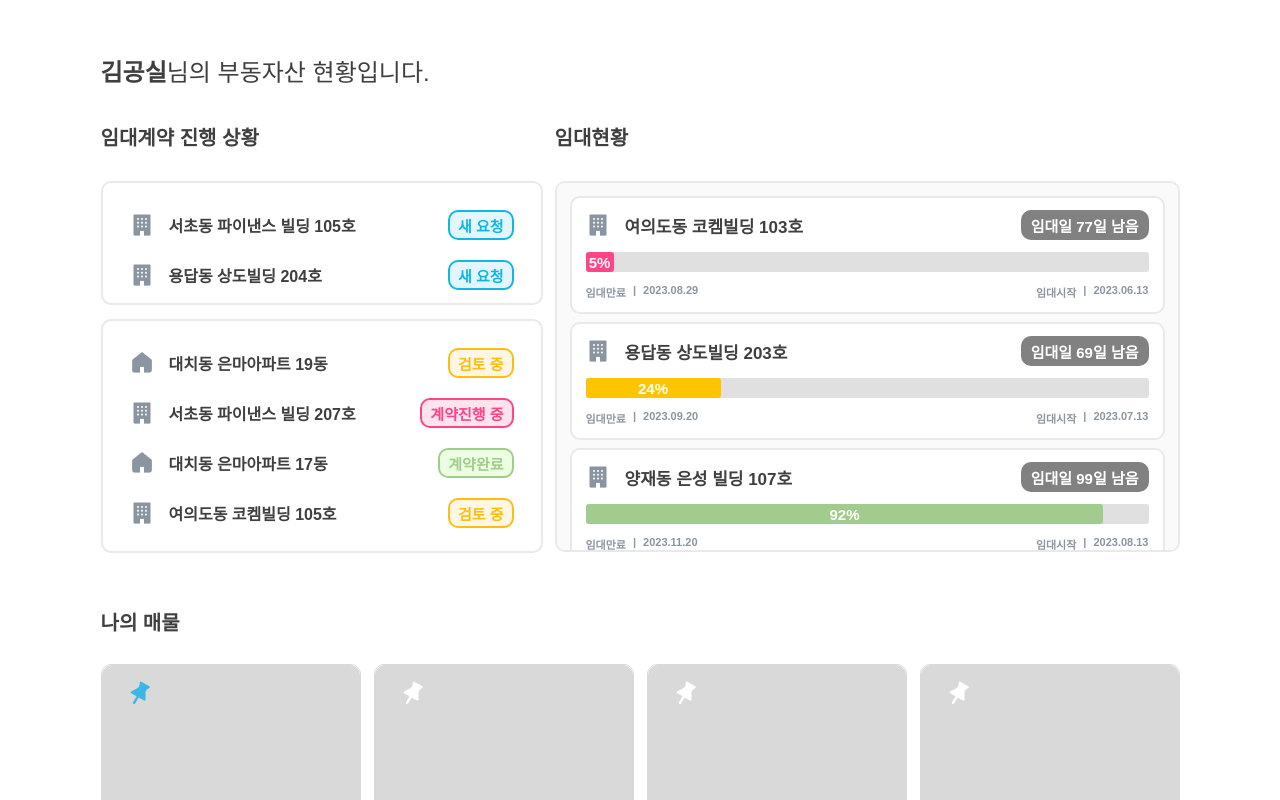
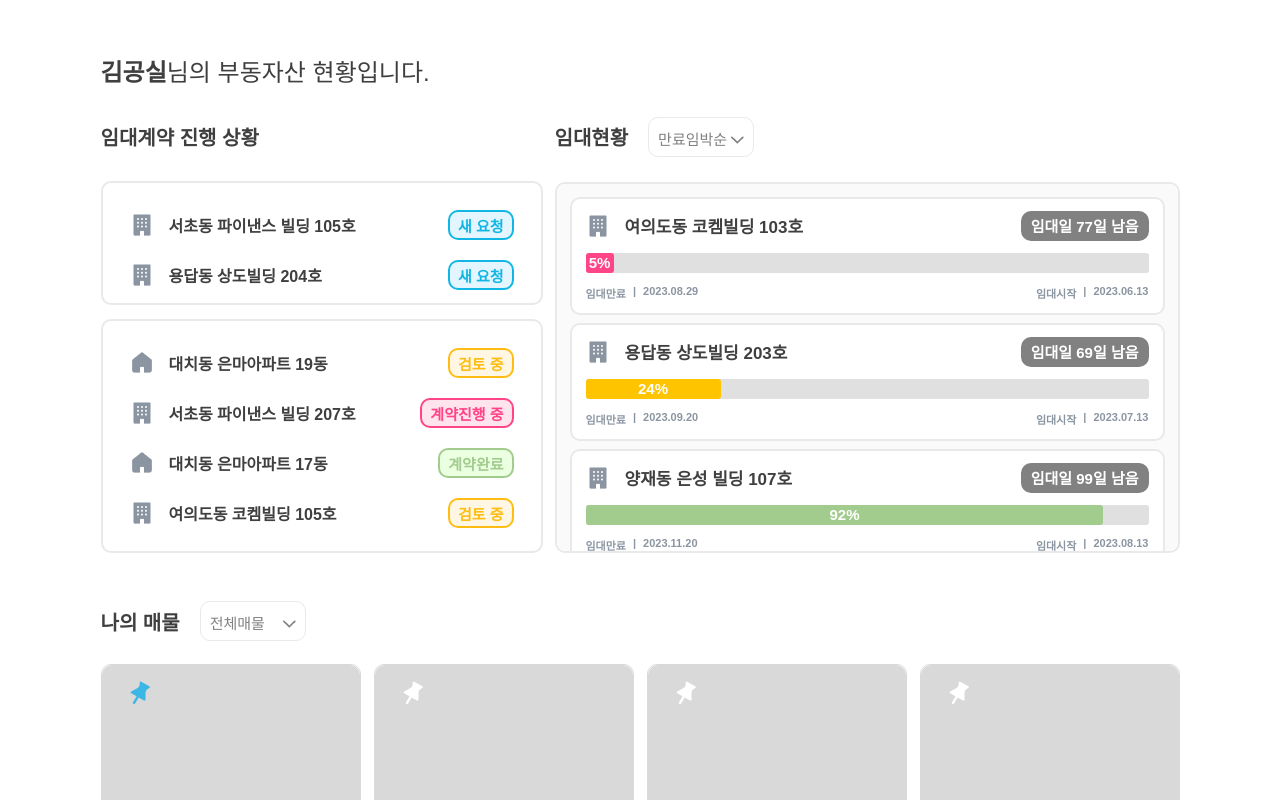
Before and after one commit to onys-programmer/real-estate, a React (Create React App) app: page / in a window 1280 px wide. Shown: the top 800 px of the page. Built offline with nearby package versions, Linux system fonts and the light colour scheme; a web font is replaced by a local one.

Commit message:
feat: 🎸 Dropdown 제작

```diff
--- /dev/null
+++ b/src/components/DropDown.jsx
@@ -0,0 +1,98 @@
+import { useState } from "react";
+import styled from "@emotion/styled";
+import { lightBorder } from "../constants/styles/commonCSS";
+
+export default function DropDown({options}) {
+  const [selectedOption, setSelectedOption] = useState(options[0]);
+  const [openOptions, setOpenOptions] = useState(false);
+
+  const handleClickOpenOptions = () => {
+    setOpenOptions(!openOptions);
+  };
+
+  const handleClickOption = (option) => {
+    setSelectedOption(option);
+    setOpenOptions(false);
+  };
+
+  const restOptions = options.filter(option => option !== selectedOption);
+
+  return (
+    <S.Container open={openOptions}>
+      <S.TextContainer onClick={handleClickOpenOptions}>
+        {selectedOption}
+        <S.IconContainer>
+          <img src="/images/icons/down-arrow.png" alt="arrow-down" />
+        </S.IconContainer>
+      </S.TextContainer>
+      {openOptions && (
+        <S.OptionsContainer>
+          {
+            restOptions.map((option, index) => (
+              <S.Option
+                key={index}
+                isLast={index === restOptions.length - 1}
+                onClick={() => handleClickOption(option)}
+              >
+                {option}
+              </S.Option>
+            ))
+          }
+        </S.OptionsContainer>
+      )}
+    </S.Container>
+  );
+};
+
+const S = {
+  Container: styled.div`
+    background-color: #ffffff;
+    position: relative;
+    width: 106px;
+    min-width: 60px;
+    height: 40px;
+    padding: 10px 9px;
+    ${lightBorder}
+    border-radius: ${props => (props.open ? '10px 10px 0 0' : '10px')};
+    label: DropDown__Container;
+  `,
+  TextContainer: styled.div`
+    display: flex;
+    align-items: center;
+    justify-content: space-between;
+    color: #818181;
+    font-size: 15px;
+    font-weight: 500;
+    cursor: pointer;
+    label: DropDown__TextContainer;
+  `,
+  IconContainer: styled.div`
+    label: DropDown__IconContainer;
+  `,
+   OptionsContainer: styled.div`
+    width: 106px;
+    position: absolute;
+    top: 100%;
+    left: -1px;
+    right: 0;
+    z-index: 1;
+    border-radius: 0 0 10px 10px;
+    label: DropDown__OptionsContainer;
+    `,
+ Option: styled.div`
+    padding: 10px 9px;
+    background-color: #f5f5f5;
+    color: #818181;
+    font-size: 15px;
+    font-weight: 500;
+    cursor: pointer;
+    text-align: start;
+    height: 40px;
+    ${lightBorder}
+    border-radius: ${props => (props.isLast ? '0 0 10px 10px' : '0')};
+    &:hover {
+      background-color: #e3e3e3;
+    }
+    label: DropDown__Option;
+ `
+};
--- a/src/constants/styles/commonCSS.js
+++ b/src/constants/styles/commonCSS.js
@@ -5,6 +5,10 @@ export const border = {
   'border-radius': '10px',
 };
 
+export const lightBorder = {
+  'border': 'solid 1px #e9e9e9',
+};
+
 export const HeaderText = styled.h2`
   font-size: 20px;
 `
--- a/src/pages/main/my-property/MyProperties.jsx
+++ b/src/pages/main/my-property/MyProperties.jsx
@@ -2,14 +2,22 @@ import styled from '@emotion/styled';
 import PropertyCard from './PropertyCard';
 import myProperties from '../../../__fixtures__/myProperties';
 import { HeaderText } from '../../../constants/styles/commonCSS';
+import DropDown from '../../../components/DropDown';
 
 export default function MyProperties() {
+  const propertyStatusOptions = [
+    '전체매물',
+    '임대중매물',
+    '공실매물',
+  ];
+
   return (
     <S.Container>
       <S.Header>
         <HeaderText>
           나의 매물
         </HeaderText>
+        <DropDown options={propertyStatusOptions}/>
       </S.Header>
       <S.Flex>
         {
@@ -33,6 +41,7 @@ const S = {
     padding: 12px 0;
     display: flex;
     justify-content: start;
+    align-items: center;
     gap: 20px;
     label: MyProperty__Header;
   `,
--- a/src/pages/main/rental-status/RentalStatus.jsx
+++ b/src/pages/main/rental-status/RentalStatus.jsx
@@ -1,14 +1,21 @@
 import styled from '@emotion/styled';
+import DropDown from '../../..//components/DropDown';
 import { HeaderText, border } from '../../../constants/styles/commonCSS';
 import rentalStatusItems from '../../../__fixtures__/rentalStatusItems';
 import RentalStatusCard from './RentalStatusCard';
 
 export default function RentalStatus() {
+  const rentalStatusOrders = ['만료임박순', '최신계약순'];
   return (
     <S.Container>
-      <HeaderText>
-        임대현황
-      </HeaderText>
+      <S.Flex>
+        <HeaderText>
+          임대현황
+        </HeaderText>
+        <S.DropDownContainer>
+          <DropDown options={rentalStatusOrders}/>
+        </S.DropDownContainer>
+      </S.Flex>
       <S.StatusList>
         {
           rentalStatusItems.map((item, index) => (
@@ -24,8 +31,19 @@ const S = {
   Container: styled.div`
     display: flex;
     flex-direction: column;
+    justify-content: center;
     gap: 14px;
     label: RentalStatus__Container;
+  `,
+  Flex: styled.div`
+    display: flex;
+    gap: 20px;
+    label: RentalStatus__Flex;
+  `,
+  DropDownContainer: styled.div`
+    display: flex;
+    align-items: center;
+    label: RentalStatus__DropDownContainer;
   `,
   StatusList: styled.div`
     display: flex;
@@ -37,5 +55,6 @@ const S = {
     overflow-y: auto;
     background-color: #FAFAFA;
     ${border}
+    label: RentalStatus__StatusList;
   `,
 };
```
Also changed, not shown: public/images/icons/down-arrow.png (added).
